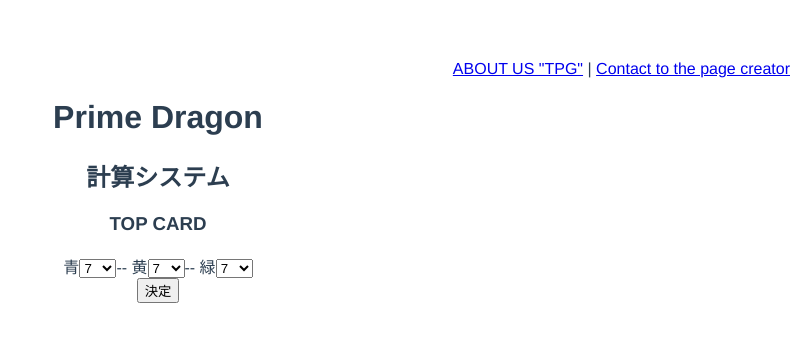
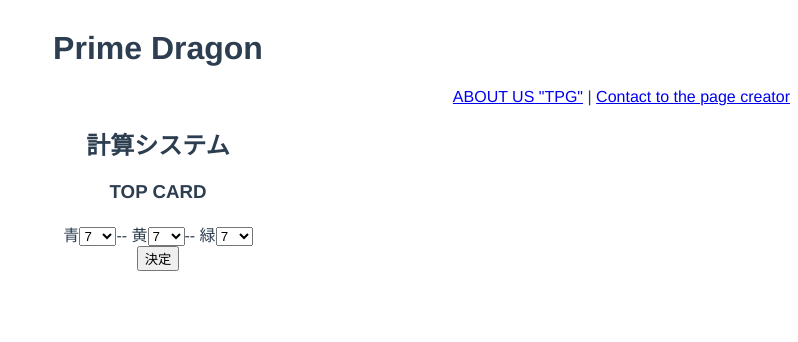
Before and after one commit to TPGCommunity/tpg_board_game, a Vue app: page / in a window 1280 px wide. Shown: the top 342 px of the page, without its empty margins (482-1280 px from the left). Built offline with nearby package versions, Linux system fonts and the light colour scheme.

Commit message:
改行と余白の修正

```diff
--- a/src/App.vue
+++ b/src/App.vue
@@ -9,11 +9,11 @@ import Calculater from './components/Calculater.vue';
 
 <template>
   <div class="header">
+    <h1>Prime Dragon</h1>
     <div class="info">
       <a href="https://takiplazagardener.wixsite.com/official">ABOUT US "TPG"</a> |
       <a href="https://mobile.twitter.com/ikura_hamu_pr">Contact to the page creator</a>
     </div>
-    <h1>Prime Dragon</h1>
   </div>
   <!--<img alt="Vue logo" src="./assets/logo.png" />-->
   <!--<HelloWorld msg="Hello Vue 3 + Vite" />-->
@@ -28,7 +28,7 @@ import Calculater from './components/Calculater.vue';
   -moz-osx-font-smoothing: grayscale;
   text-align: center;
   color: #2c3e50;
-  margin-top: 60px;
+  margin-top: 30px;
 }
 
 .info {
--- a/src/components/Calculater.vue
+++ b/src/components/Calculater.vue
@@ -236,7 +236,6 @@ const bomb = (color) => {
                     </div>
                 </div>
                 <br>
-                <br>
                 <div>
                     <button @click="deleteLast('yellow')">ひとつ戻す</button>
                 </div>
@@ -271,7 +270,6 @@ const bomb = (color) => {
                         <button @click="add('green', 'x', 5)" class="green-button">x5</button>
                         <button @click="add('green', 'x', 7)" class="green-button">x7</button>
                     </div>
-                    <br>
                     <br>
                     <div>
                         <button @click="deleteLast('green')" class="back">ひとつ戻す</button>
```
